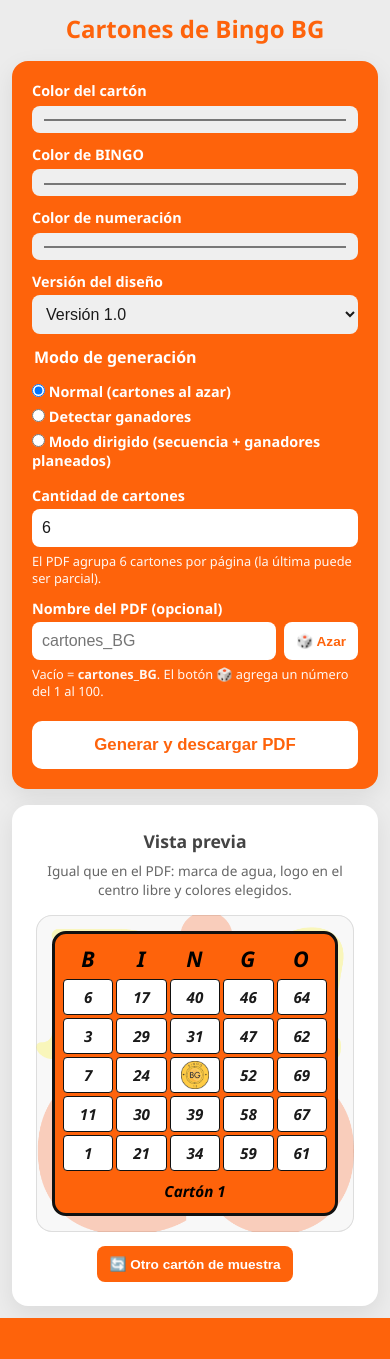
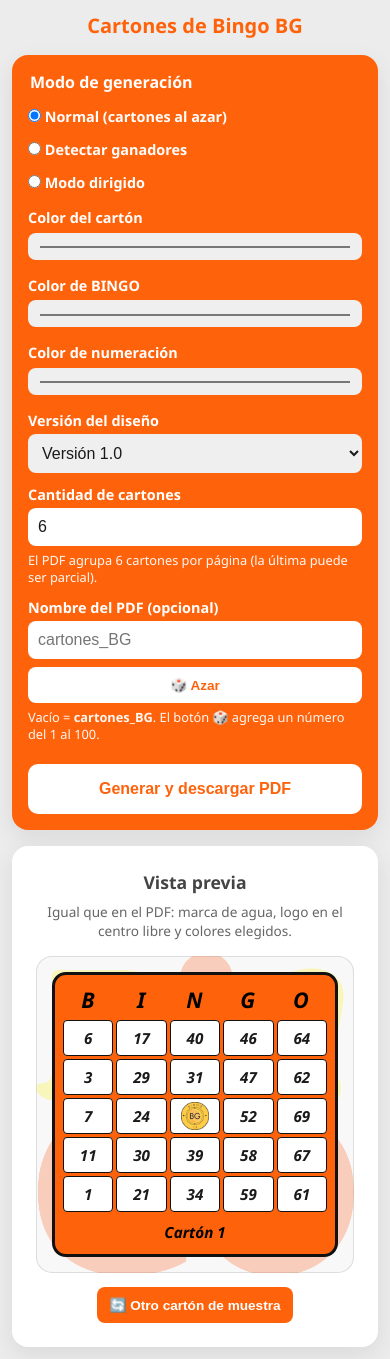
Before and after one commit to bgoficialca/bingo_app, a Flask app: page / in a window 390 px wide. Before the commit the page ends 1318 px from the top, so only its background shows below. Run offline with Flask 3, Linux system fonts and the light colour scheme.

Commit message:
Renombrar patrones en detectar y mejorar vista movil/escritorio.
Cuadro y linea pasan a Patron 1 y Patron 2; layout responsive con grillas lado a lado en pantallas grandes.

Co-authored-by: Cursor <cursoragent@cursor.com>

```diff
--- a/app.py
+++ b/app.py
@@ -995,23 +995,23 @@ def validar_configuracion_ganadores(secuencia_texto, patron1, nombre1, patron2,
     if patron1:
         if not nombre1:
             raise ValueError(
-                "La cuadrícula 1 tiene casillas marcadas: escribe un nombre para esa forma de ganar."
+                "Patrón 2 tiene casillas marcadas: escribe un nombre para esa forma de ganar."
             )
         modos_personalizados.append({"nombre": nombre1, "celdas": patron1})
     elif nombre1:
         raise ValueError(
-            "Escribiste un nombre en la cuadrícula 1 pero no marcaste casillas."
+            "Escribiste un nombre en Patrón 2 pero no marcaste casillas."
         )
 
     if patron2:
         if not nombre2:
             raise ValueError(
-                "La cuadrícula 2 tiene casillas marcadas: escribe un nombre para esa forma de ganar."
+                "Patrón 1 tiene casillas marcadas: escribe un nombre para esa forma de ganar."
             )
         modos_personalizados.append({"nombre": nombre2, "celdas": patron2})
     elif nombre2:
         raise ValueError(
-            "Escribiste un nombre en la cuadrícula 2 pero no marcaste casillas."
+            "Escribiste un nombre en Patrón 1 pero no marcaste casillas."
         )
 
     modos = modos_personalizados + [
--- a/static/bingo.css
+++ b/static/bingo.css
@@ -89,6 +119,51 @@ body {
 .panel-formulario textarea {
     min-height: 72px;
     resize: vertical;
+}
+
+.textarea-secuencia {
+    min-height: 88px;
+    font-family: ui-monospace, "Cascadia Code", Consolas, monospace;
+    font-size: 0.9rem;
+    line-height: 1.45;
+}
+
+.grupo-colores {
+    display: grid;
+    grid-template-columns: 1fr;
+    gap: 4px;
+    margin-bottom: 4px;
+}
+
+@media (min-width: 480px) {
+    .grupo-colores {
+        grid-template-columns: repeat(3, 1fr);
+        gap: 10px;
+    }
+
+    .campo-color input[type="color"] {
+        height: 44px;
+        padding: 4px;
+        cursor: pointer;
+    }
+
+    .campo-color label {
+        font-size: 0.8rem;
+    }
+}
+
+.modo-operacion-grid {
+    display: flex;
+    flex-direction: column;
+    gap: 4px;
+}
+
+@media (min-width: 480px) {
+    .modo-operacion-grid {
+        display: grid;
+        grid-template-columns: 1fr;
+        gap: 6px;
+    }
 }
 
 .fila-nombre {
@@ -219,6 +294,113 @@ body {
     background: var(--ok);
     color: #fff;
     border-color: #14532d;
+}
+
+/* Detectar ganadores: tarjetas Patrón 1 y Patrón 2 */
+.patrones-detectar-grid {
+    display: grid;
+    grid-template-columns: 1fr;
+    gap: 14px;
+    margin-top: 8px;
+}
+
+@media (min-width: 640px) {
+    .patrones-detectar-grid {
+        grid-template-columns: repeat(2, 1fr);
+        gap: 12px;
+    }
+}
+
+.patron-detectar-card {
+    background: rgba(255, 255, 255, 0.14);
+    border: 2px solid rgba(255, 255, 255, 0.22);
+    border-radius: 12px;
+    padding: 12px;
+}
+
+.patron-detectar-card label {
+    margin-top: 4px;
+}
+
+.patron-detectar-card input[type="text"] {
+    margin-bottom: 8px;
+}
+
+.titulo-patron-detectar {
+    margin: 0 0 10px;
+    font-size: 1rem;
+    font-weight: 800;
+    padding-bottom: 6px;
+    border-bottom: 1px solid rgba(255, 255, 255, 0.25);
+}
+
+.nota-patron-lleno {
+    margin-top: 12px;
+    margin-bottom: 0;
+    text-align: center;
+    background: rgba(255, 255, 255, 0.1);
+    padding: 10px;
+    border-radius: 8px;
+}
+
+.patron-grid-tactil .celda-patron {
+    min-height: 36px;
+    font-size: 0.65rem;
+    touch-action: manipulation;
+    -webkit-tap-highlight-color: transparent;
+}
+
+@media (min-width: 640px) {
+    .patron-grid-tactil .celda-patron {
+        min-height: 0;
+        aspect-ratio: 1;
+    }
+}
+
+@media (max-width: 479px) {
+    .encabezado-app h1 {
+        font-size: 1.25rem;
+    }
+
+    .panel-formulario {
+        padding: 16px;
+    }
+
+    .btn-principal {
+        padding: 16px;
+        font-size: 1rem;
+    }
+
+    .fila-nombre {
+        flex-direction: column;
+    }
+
+    .fila-nombre .btn-secundario {
+        width: 100%;
+    }
+
+    .fila-ganador-dirigido {
+        grid-template-columns: 1fr;
+    }
+
+    .fila-ganador-dirigido label {
+        grid-column: span 1;
+    }
+
+    .preview-contenedor {
+        width: 100%;
+        max-width: 340px;
+    }
+
+    .carton-preview .bingo-fila {
+        font-size: 1.15rem;
+    }
+
+    .carton-preview .numero {
+        font-size: 0.85rem;
+        min-height: 30px;
+        padding: 5px 1px;
+    }
 }
 
 .panel-preview {
--- a/templates/index.html
+++ b/templates/index.html
@@ -19,17 +19,45 @@
                 {% endif %}
 
                 <form action="/" method="POST" id="form-bingo">
+                    <fieldset class="modo-operacion">
+                        <legend>Modo de generación</legend>
+                        {% set modo = form.modo_operacion if form else 'normal' %}
+                        <div class="modo-operacion-grid">
+                        <label class="radio-linea">
+                            <input type="radio" name="modo_operacion" value="normal"
+                                {% if modo == 'normal' %}checked{% endif %}>
+                            Normal (cartones al azar)
+                        </label>
+                        <label class="radio-linea">
+                            <input type="radio" name="modo_operacion" value="detectar"
+                                {% if modo == 'detectar' %}checked{% endif %}>
+                            Detectar ganadores
+                        </label>
+                        <label class="radio-linea">
+                            <input type="radio" name="modo_operacion" value="dirigido"
+                                {% if modo == 'dirigido' %}checked{% endif %}>
+                            Modo dirigido
+                        </label>
+                        </div>
+                    </fieldset>
+
+                    <div class="grupo-colores">
+                        <div class="campo-color">
                             <label for="color_carton">Color del cartón</label>
                             <input type="color" id="color_carton" name="color_carton"
                                 value="{{ form.color_carton if form else '#fe630b' }}" oninput="updatePreview()">
-
+                        </div>
+                        <div class="campo-color">
                             <label for="color_bingo">Color de BINGO</label>
                             <input type="color" id="color_bingo" name="color_bingo"
                                 value="{{ form.color_bingo if form else '#000000' }}" oninput="updatePreview()">
-
+                        </div>
+                        <div class="campo-color">
                             <label for="color_enumeracion">Color de numeración</label>
                             <input type="color" id="color_enumeracion" name="color_enumeracion"
                                 value="{{ form.color_enumeracion if form else '#000000' }}" oninput="updatePreview()">
+                        </div>
+                    </div>
 
                     <label for="version">Versión del diseño</label>
                     <select id="version" name="version">
@@ -45,26 +73,6 @@
                         <option value="3" {% if vsel == '3' %}selected{% endif %}>Imagen personalizada 3</option>
                         <option value="4" {% if vsel == '4' %}selected{% endif %}>Imagen personalizada 4</option>
                     </select>
-
-                    <fieldset class="modo-operacion">
-                        <legend>Modo de generación</legend>
-                        {% set modo = form.modo_operacion if form else 'normal' %}
-                        <label class="radio-linea">
-                            <input type="radio" name="modo_operacion" value="normal"
-                                {% if modo == 'normal' %}checked{% endif %}>
-                            Normal (cartones al azar)
-                        </label>
-                        <label class="radio-linea">
-                            <input type="radio" name="modo_operacion" value="detectar"
-                                {% if modo == 'detectar' %}checked{% endif %}>
-                            Detectar ganadores
-                        </label>
-                        <label class="radio-linea">
-                            <input type="radio" name="modo_operacion" value="dirigido"
-                                {% if modo == 'dirigido' %}checked{% endif %}>
-                            Modo dirigido (secuencia + ganadores planeados)
-                        </label>
-                    </fieldset>
 
                     <div id="bloque-total-cartones">
                         <label for="total_cartones">Cantidad de cartones</label>
@@ -87,8 +95,8 @@
 
                     <div id="opciones-ganadores" class="opciones-ganadores">
                         <h3>Detectar ganadores</h3>
-                        <p class="ayuda">Secuencia cantada (solo números, separados por coma):</p>
-                        <textarea name="secuencia_numeros" id="secuencia_numeros"
+                        <p class="ayuda">Secuencia cantada (números separados por coma):</p>
+                        <textarea name="secuencia_numeros" id="secuencia_numeros" class="textarea-secuencia"
                             placeholder="1, 2, 3, 35, 42, 71...">{{ form.secuencia_numeros if form else '' }}</textarea>
                     </div>
 
```
Also changed, not shown: other parts of static/bingo.css (+63 -2 lines), other parts of templates/index.html (+21 -13 lines). Lines whose indentation alone changed are shown as unchanged.
